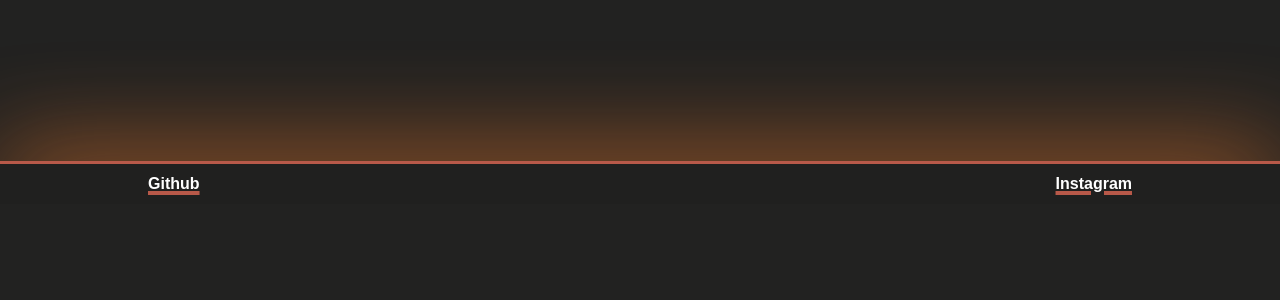
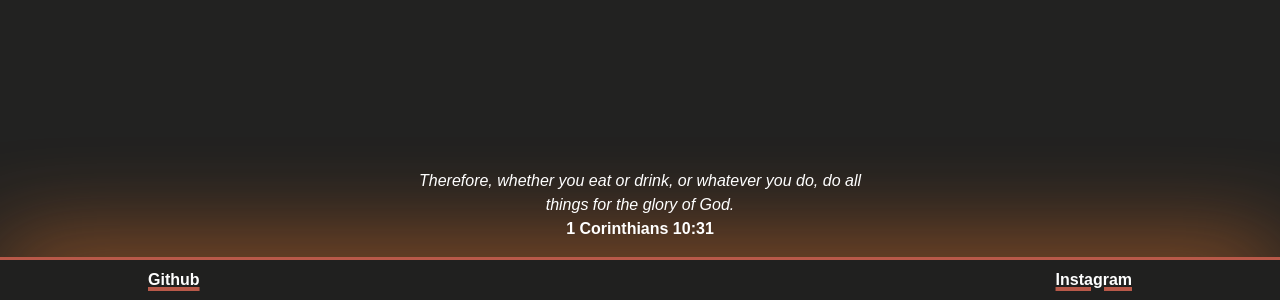
Before and after one commit to Lukas1h/PortfolioWebsite, a plain HTML site: page index.html in a window 1280 px wide. Shown: the part 7065-7365 px from the top of the page. Before the commit the page ends 7269 px from the top, so only its background shows below. Drawn offline with Linux system fonts and the light colour scheme.

Commit message:
Add bible verse

```diff
--- a/index.html
+++ b/index.html
@@ -198,6 +198,10 @@
 
     </div>
     </main>
+    <div class="verse">
+        <p class="text">Therefore, whether you eat or drink, or whatever you do, do all things for the glory of God.</p>
+        <p class="ref">1 Corinthians 10:31</p>
+    </div>
     <footer>
         <div>
             <a href="https://github.com/Lukas1h">Github</a>
--- a/styles/styles.css
+++ b/styles/styles.css
@@ -54,6 +54,27 @@ main h1 {
   color: rgb(229, 222, 215);
 }
 
+.verse {
+  max-width: 500px;
+  margin: auto;
+  text-align: center;
+  padding: 8px;
+  margin-bottom: 8px;
+}
+
+.verse .ref {
+  font-weight: 700;
+}
+
+.verse .text {
+  font-style: italic;
+}
+
+@media (max-width:400){
+  .verse {
+    font-size: 12px;
+  }
+}
 
 .about .content h4{
   font-size: 25px;
```
